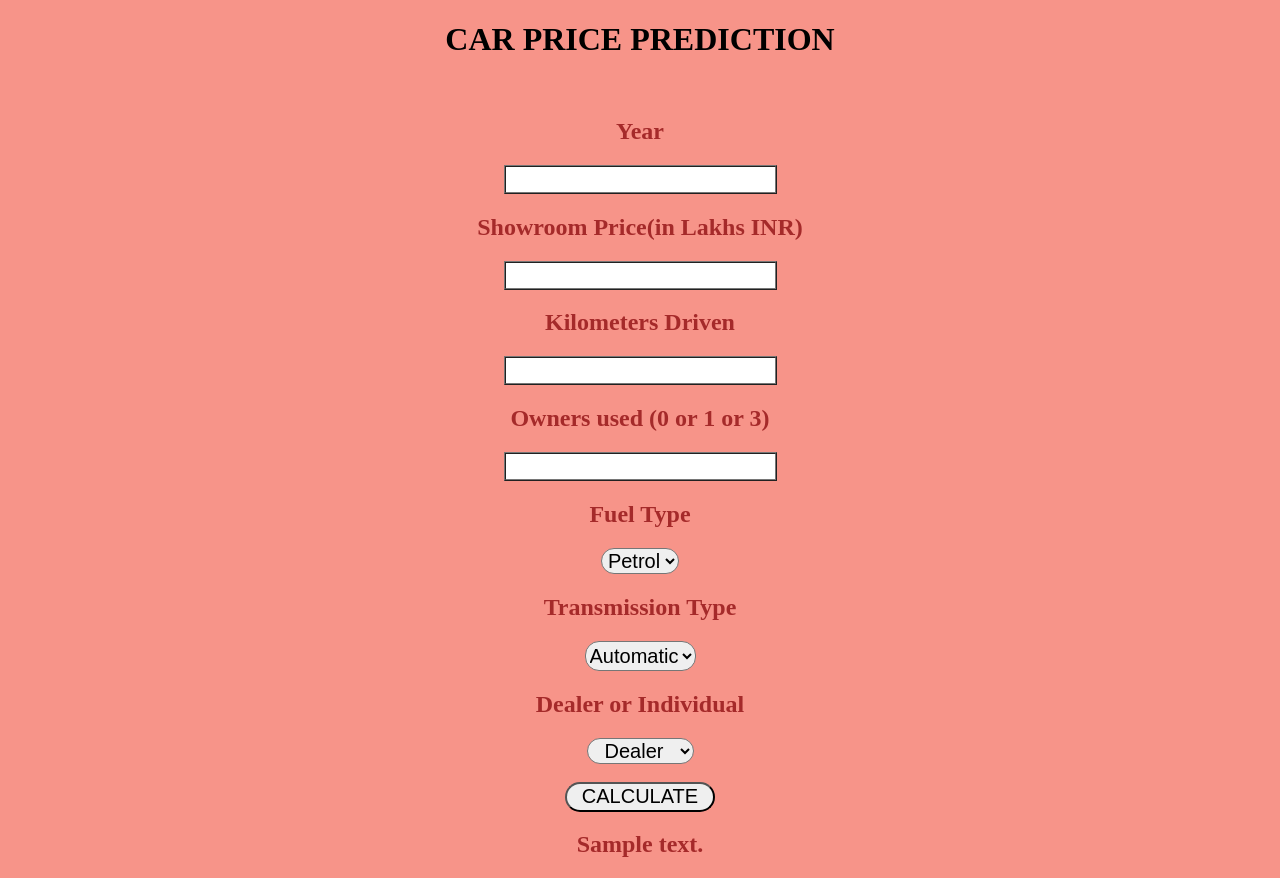
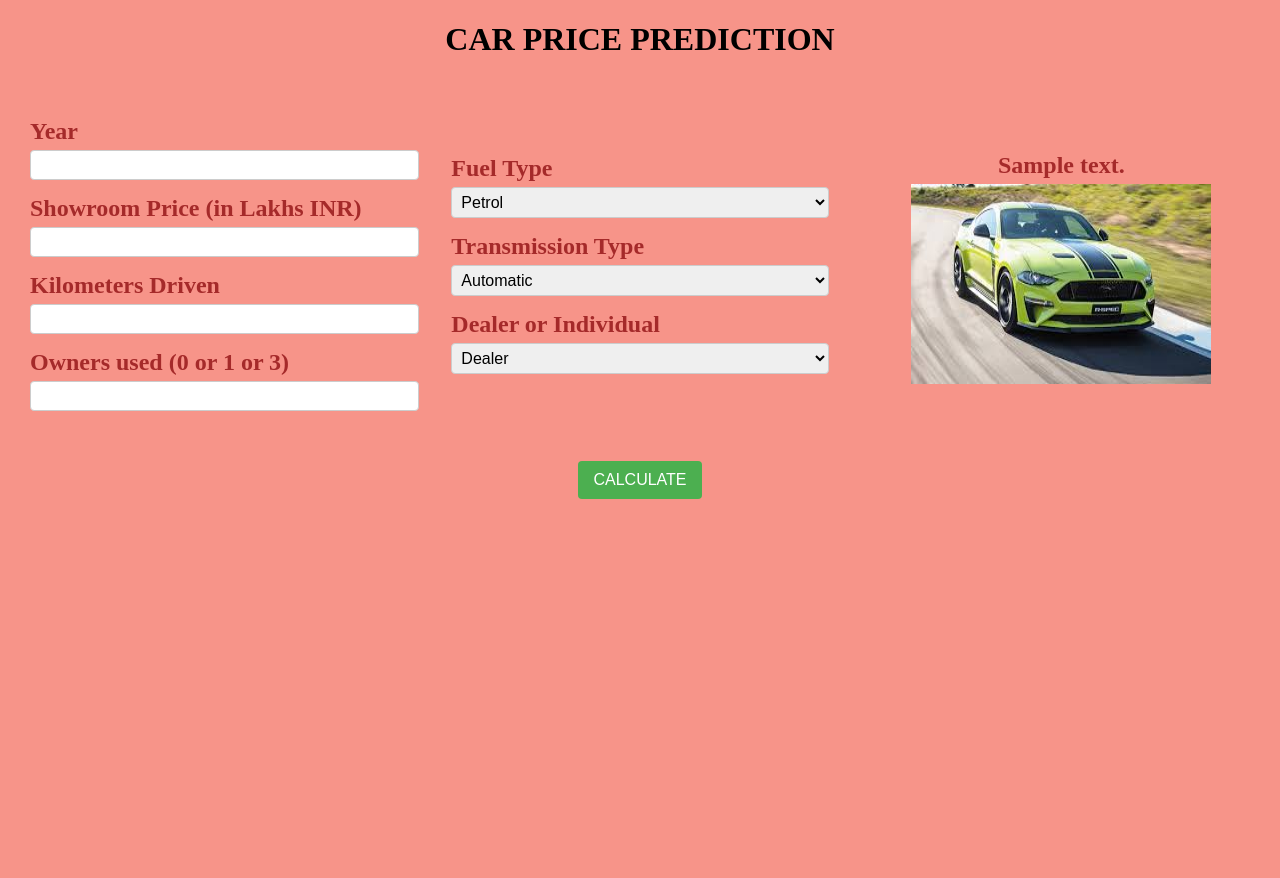
Before and after one commit to KR-16/Car-Price-Prediction, a Flask app: template templates/main.html in a window 1280 px wide. After the commit the page ends 499 px from the top, so only its background shows below. Run offline with Flask 3, Linux system fonts and the light colour scheme; the template is opened without the code that fills it: most values are stand-ins (such as "Sample title", 1, 10 or a date in 2020); parts of the project's set-up code (start-up, migrations or seed data) failed here and were passed over.

Commit message:
Add files via upload

```diff
--- a/templates/main.html
+++ b/templates/main.html
@@ -2,153 +2,111 @@
 <html>
 <head>
     <title>Car Price Prediction</title>
-        <meta charset = "UTF-8">
-        <meta name = "viewport" content="width=device-width,initial-scale = 1.0">
+    <meta charset="UTF-8">
+    <meta name="viewport" content="width=device-width, initial-scale=1.0">
 </head>
 
 <body>
     <h1>CAR PRICE PREDICTION</h1><br>
-        <div style = "color:brown"; >
-            <form action = "{{ url_for('predict') }}" method= "post">
+    <form action="{{ url_for('predict') }}" method="post">
+        <fieldset class="section">
             <h2>Year</h2>
-                <input id = "first" name = "Year" type = "number">
-                <h2>Showroom Price(in Lakhs INR)</h2>
-                <input id = "second" name = "Present_price" required = "required">
+            <input id="first" name="Year" type="number">
+            <h2>Showroom Price (in Lakhs INR)</h2>
+            <input id="second" name="Present_price" required="required">
             <h2>Kilometers Driven</h2>
-                <input id = "third" name = "Kms_Driven" required = "required">
+            <input id="third" name="Kms_Driven" required="required">
             <h2>Owners used (0 or 1 or 3)</h2>
-                <input id = "fourth" name = "Owner" required = "required">
+            <input id="fourth" name="Owner" required="required">
+        </fieldset>
+
+        <fieldset class="section">
             <h2>Fuel Type</h2>
-                <select name = "Fuel_Type_Petrol" id = "fuel" required = "required">
+            <select name="Fuel_Type_Petrol" id="fuel" required="required">
                 <option value="Petrol">Petrol</option>
                 <option value="Diesel">Diesel</option>
                 <option value="CNG">CNG</option>
             </select>
             <h2>Transmission Type</h2>
-                <select name  = "Transmission_Manual" id = "research" required = "required">
+            <select name="Transmission_Manual" id="research" required="required">
                 <option value="Automatic">Automatic</option>
                 <option value="Manual">Manual</option>
             </select>
             <h2>Dealer or Individual</h2>
-                <select name = "Seller_Type_Individual" id = "research_1" required = "required">
+            <select name="Seller_Type_Individual" id="research_1" required="required">
                 <option value="Dealer">Dealer</option>
                 <option value="Individual">Individual</option>
-                </select><br><br>
-                <button id = "sub" type="submit">CALCULATE</button>
+            </select>
+        </fieldset>
 
+        <fieldset class="section prediction">
+            <h2><strong>{{ prediction_texts }}</strong></h2>
+            <!-- Add your car image here -->
+            <img src="static/car_image.jpg" alt="Car Image" width="300" height="200">
+        </fieldset>
+
+        <div class="center-button">
+            <button id="sub" type="submit">CALCULATE</button>
+        </div>
     </form>
-            <!-- <br><br> -->
-            <h2><strong>{{ prediction_texts }}</strong><h2>
-
-        </div>
 
     <style>
         body {
             background-color: rgb(247, 148, 137);
-                height: auto;
-                background-position: center;
-                background-repeat: no-repeat;
-                text-align: center;
-            }
-            #research {
-                font-size: 20px;
-                width: auto;
-                height: 30px;
-                top: 30px;
-                border-radius: 14px;
             text-align: center;
         }
 
-            #research:hover {
-                background-color: thistle;
+        form {
+            display: flex;
+            flex-wrap: wrap;
+            justify-content: space-around;
+            align-items: center;
+        }
+        fieldset {
+            border: none;
         }
 
-            #box {
-                border-radius: 60px;
-                border-color: slategrey;
-                border-style: dotted;
-                text-align: center;
-                background-color: whitesmoke;
-                font-size: medium;
-                position: absolute;
-                width: 700px;
-                bottom: 9%;
-                height: 850px;
-                right: 30%;
-                padding: 0px;
-                margin: 0px;
-                font-size: 14px;
+        .section {
+            flex: 1 1 300px;
+            text-align: left;
+            margin: 10px;
+            color: brown;
         }
 
-            #fuel {
-                width: auto;
-                height: auto;
+        .section.prediction {
             text-align: center;
-                border-radius: 20px;
-                font-size: 20px;
+            color: brown;
         }
 
-            #fuel:hover {
-                background-color: thistle;
+        form h2 {
+            margin: 5px 0;
         }
 
-            #research_1 {
-                width:auto;
-                height: auto;
-                text-align: center;
-                font-size: 20px;
-                border-radius: 20px;
+        form input,
+        form select {
+            width: 100%;
+            font-size: 16px;
+            padding: 5px;
+            margin-bottom: 10px;
+            border: 1px solid #ccc;
+            border-radius: 4px;
         }
 
-            #research_1:hover {
-                background-color: thistle;
+        .center-button {
+            width: 100%;
+            text-align: center;
+            margin-top: 20px;
         }
 
-            #sub {
-                width: 150px;
-                height: 30px;
-                text-align: center;
-                border-radius: 20pc;
-                font-size: 20px;
+        form button {
+            background-color: #4CAF50;
+            color: white;
+            padding: 10px 15px;
+            font-size: 16px;
+            border: none;
+            border-radius: 4px;
             cursor: pointer;
         }
-
-            #sub:hover {
-                background-color: violet;
-            }
-
-            #first {
-                font-size: 20px;
-                text-align: center;
-                height: auto;
-                width: auto;
-                border-style: ridge;
-            }
-
-            #second {
-                font-size: 20px;
-                text-align: center;
-                height: auto;
-                width: auto;
-                border-style: ridge;
-            }
-
-            #third {
-                font-size: 20px;
-                text-align: center;
-                height: auto;
-                width: auto;
-                border-style: ridge;
-            }
-
-            #fourth {
-                font-size: 20px;
-                text-align: center;
-                height: auto;
-                width: auto;
-                border-style: ridge;
-            }
-
     </style>
 
 </body>
```
Lines whose indentation alone changed are shown as unchanged.
